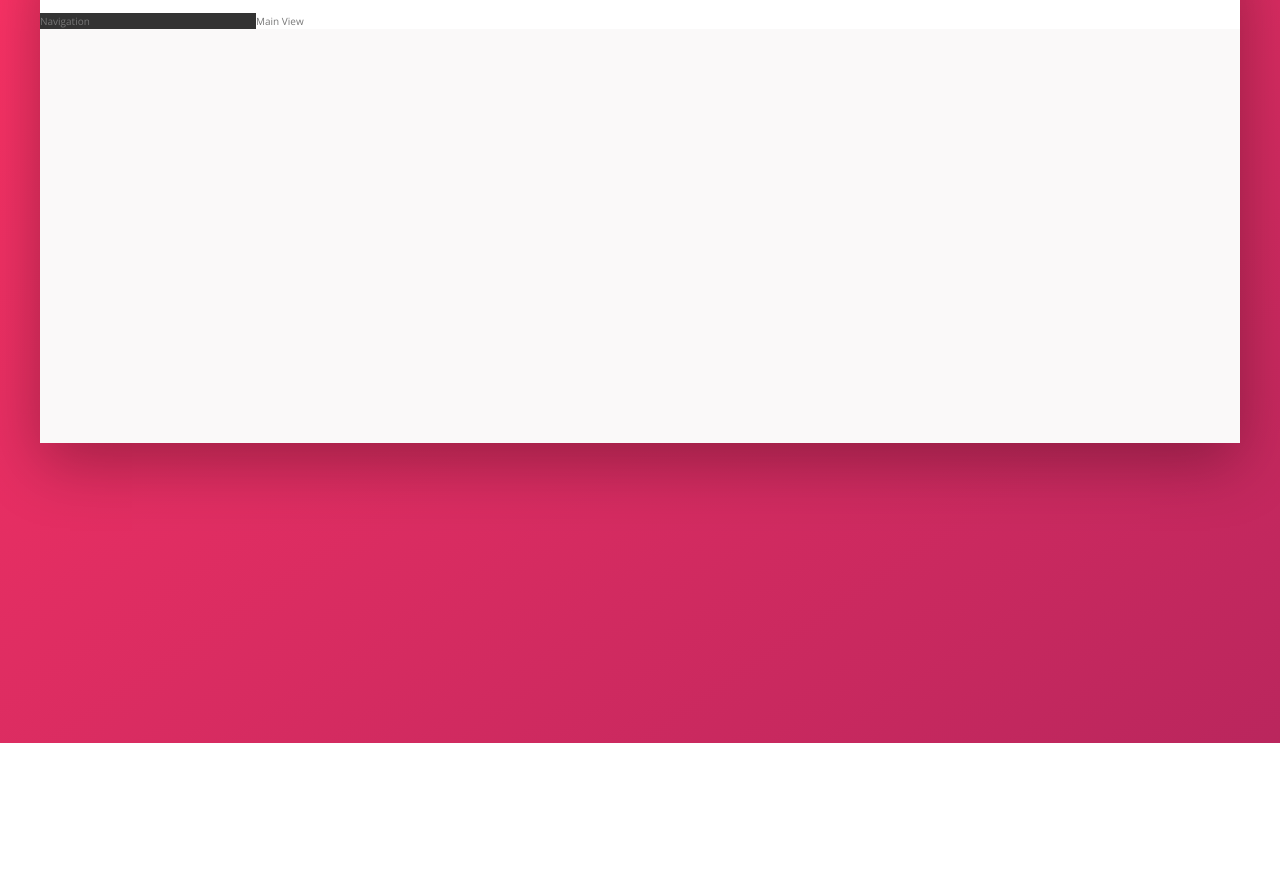
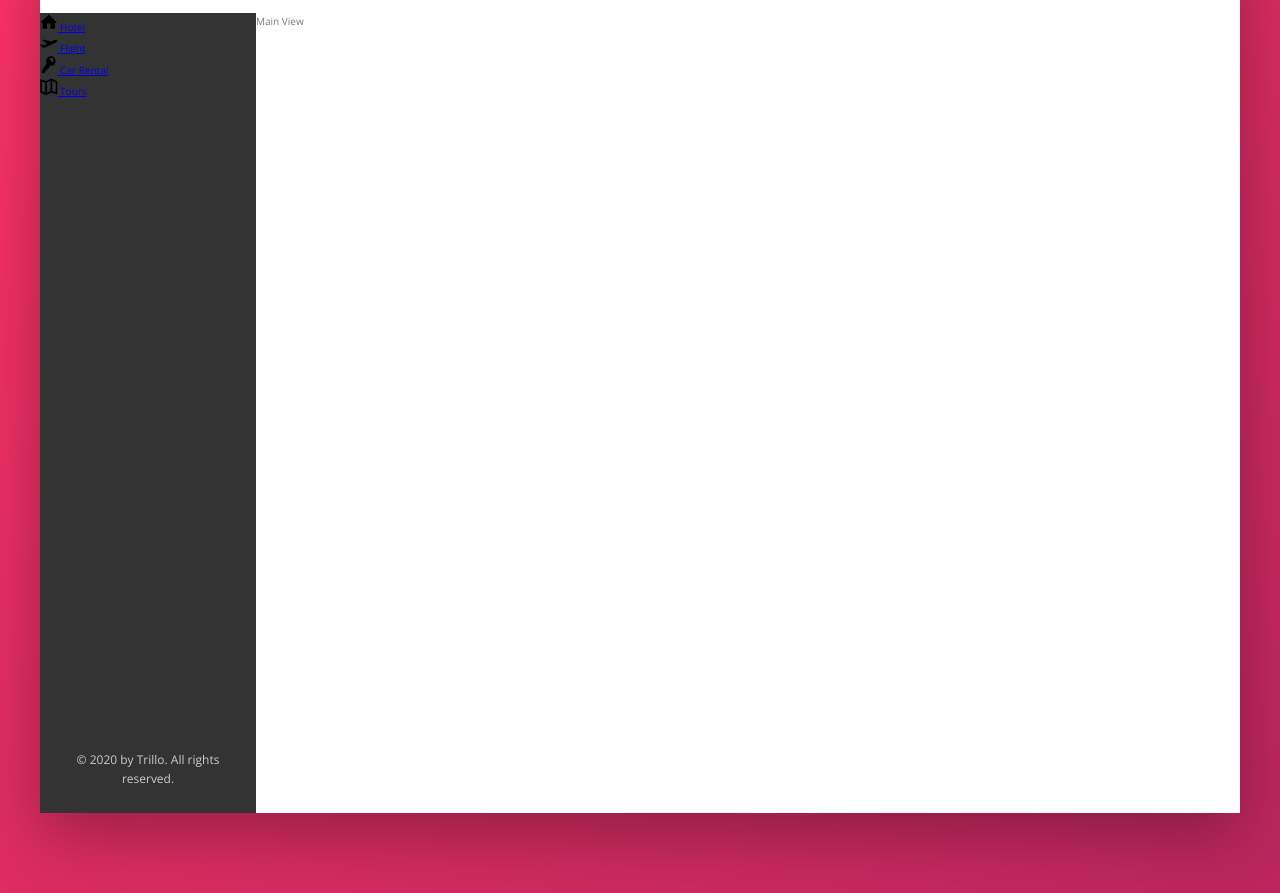
Before and after one commit to itodddev/trillo, a website: page index.html in a window 1280 px wide. Shown: the part 137-1030 px from the top of the page. Before the commit the page ends 880 px from the top, so only its background shows below. Drawn offline with nearby package versions, Linux system fonts and the light colour scheme.

Commit message:
Add side nav and legal text

```diff
--- a/index.html
+++ b/index.html
@@ -55,7 +55,43 @@
       </header>
       <div class="content">
         <nav class="sidebar">
-          Navigation
+          <ul class="side-nav">
+            <li class="side-nav_item">
+              <a href="#" class="side-nav__link">
+                <svg class="side-nav__icon">
+                  <use xlink:href="img/sprite.svg#icon-home"></use>
+                </svg>
+                <span>Hotel</span>
+              </a>
+            </li>
+            <li class="side-nav_item">
+              <a href="#" class="side-nav__link">
+                <svg class="side-nav__icon">
+                  <use xlink:href="img/sprite.svg#icon-aircraft-take-off"></use>
+                </svg>
+                <span>Flight</span>
+              </a>
+            </li>
+            <li class="side-nav_item">
+              <a href="#" class="side-nav__link">
+                <svg class="side-nav__icon">
+                  <use xlink:href="img/sprite.svg#icon-key"></use>
+                </svg>
+                <span>Car Rental</span>
+              </a>
+            </li>
+            <li class="side-nav_item">
+              <a href="#" class="side-nav__link">
+                <svg class="side-nav__icon">
+                  <use xlink:href="img/sprite.svg#icon-map"></use>
+                </svg>
+                <span>Tours</span>
+              </a>
+            </li>
+          </ul>
+          <div class="legal">
+            &copy; 2020 by Trillo. All rights reserved.
+          </div>
         </nav>
         <main class="hotel-view">
           Main View
--- a/sass/_components.scss
+++ b/sass/_components.scss
@@ -108,9 +108,6 @@
     align-items: center;
   }
 
-  &__user {
-  }
-
   &__user-photo {
     height: 3.75rem;
     border-radius: 50%;
@@ -120,3 +117,26 @@
     margin-left: 1rem;
   }
 }
+
+////////// Side Navigation
+.side-nav {
+  list-style: none;
+  &__item {
+  }
+
+  &__link {
+  }
+
+  &__icon {
+    height: 1.75rem;
+    width: 1.75rem;
+  }
+}
+
+////////// Legal Text
+.legal {
+  font-size: 1.2rem;
+  color: var(--color-grey-light-4);
+  text-align: center;
+  padding: 2.5rem;
+}
--- a/sass/_layout.scss
+++ b/sass/_layout.scss
@@ -3,7 +3,6 @@
   margin: 8rem auto;
   background-color: var(--color-grey-light-1);
   box-shadow: var(--shadow-dark);
-  height: 50rem;
 }
 
 .header {
@@ -25,10 +24,14 @@
   background-color: var(--color-grey-dark-1);
 
   flex: 0 0 18%;
+  display: flex;
+  flex-direction: column;
+  justify-content: space-between;
 }
 
 .hotel-view {
   background-color: #fff;
 
+  height: 80rem;
   flex: 1;
 }
```
Also changed, not shown: css/style.css.
